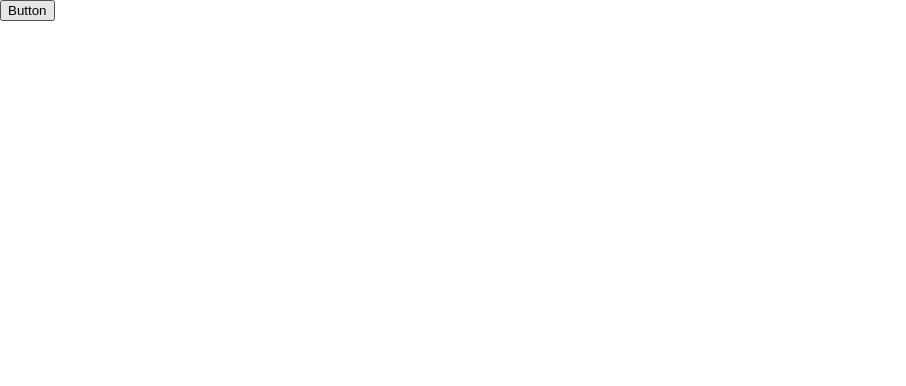
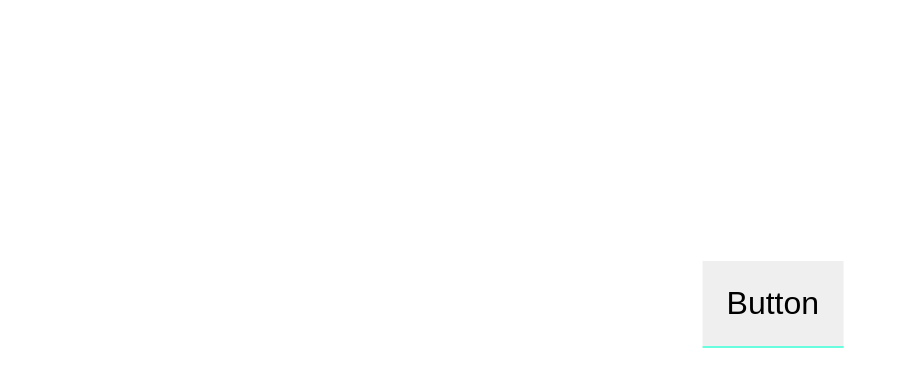
Before and after one commit to GilhwanE/Background-practice, a plain HTML site: page transtion.html in a window 1280 px wide. Shown: the whole page, without its empty margins (0-906 px from the left). Drawn offline with Linux system fonts and the light colour scheme.

Commit message:
CSS : line-button

```diff
--- a/traansstyle.css
+++ b/traansstyle.css
@@ -2,3 +2,15 @@
     box-sizing: border-box;
     margin: 0;
 }
+
+button{
+    border-style: none;
+}
+
+.line-button{
+    font-size: 32px;
+    padding: 24px;
+    transform: translate(500%,300%);
+    border-bottom: 2px solid #5fdd;
+    cursor: pointer;
+}
```
